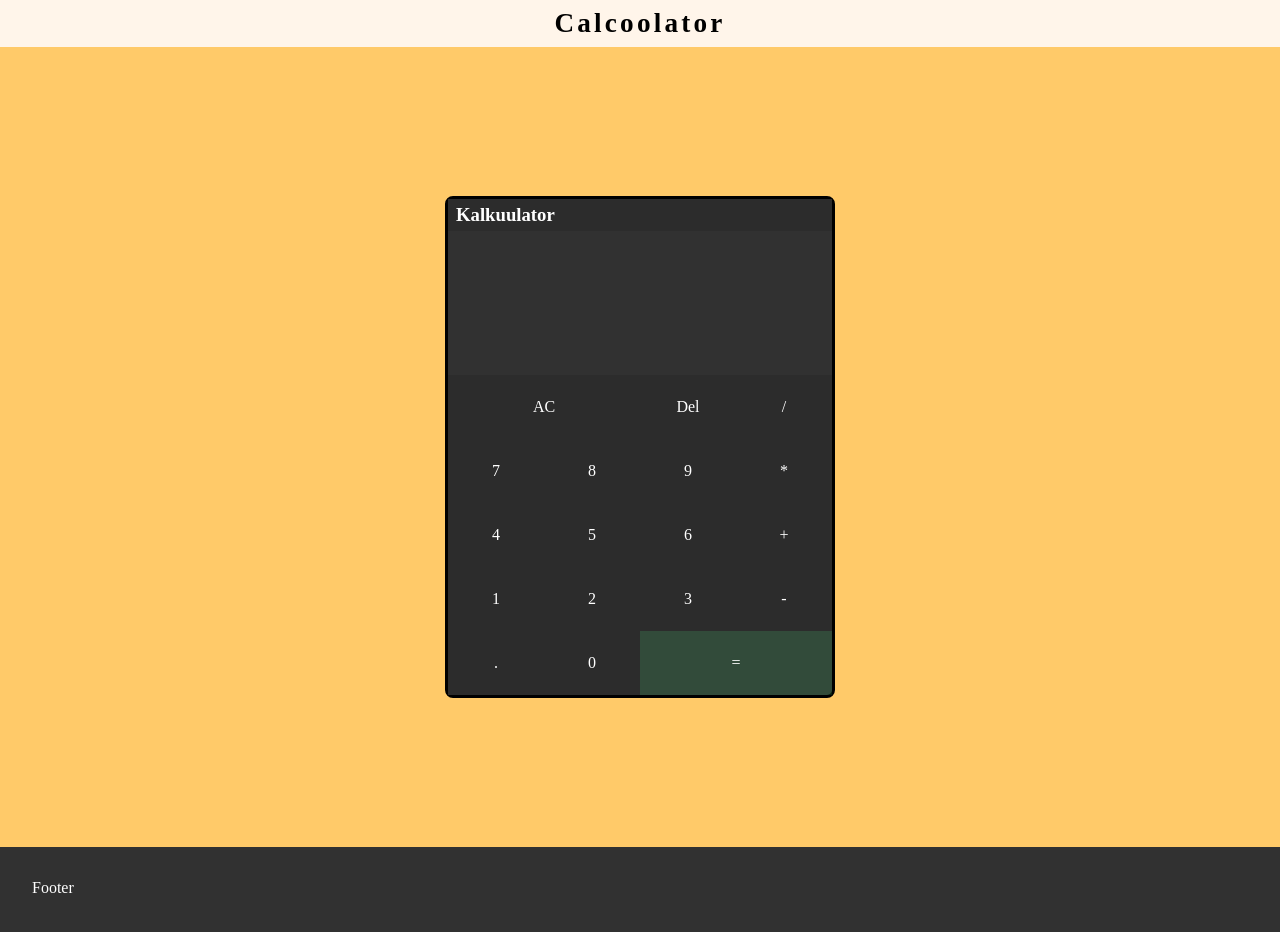
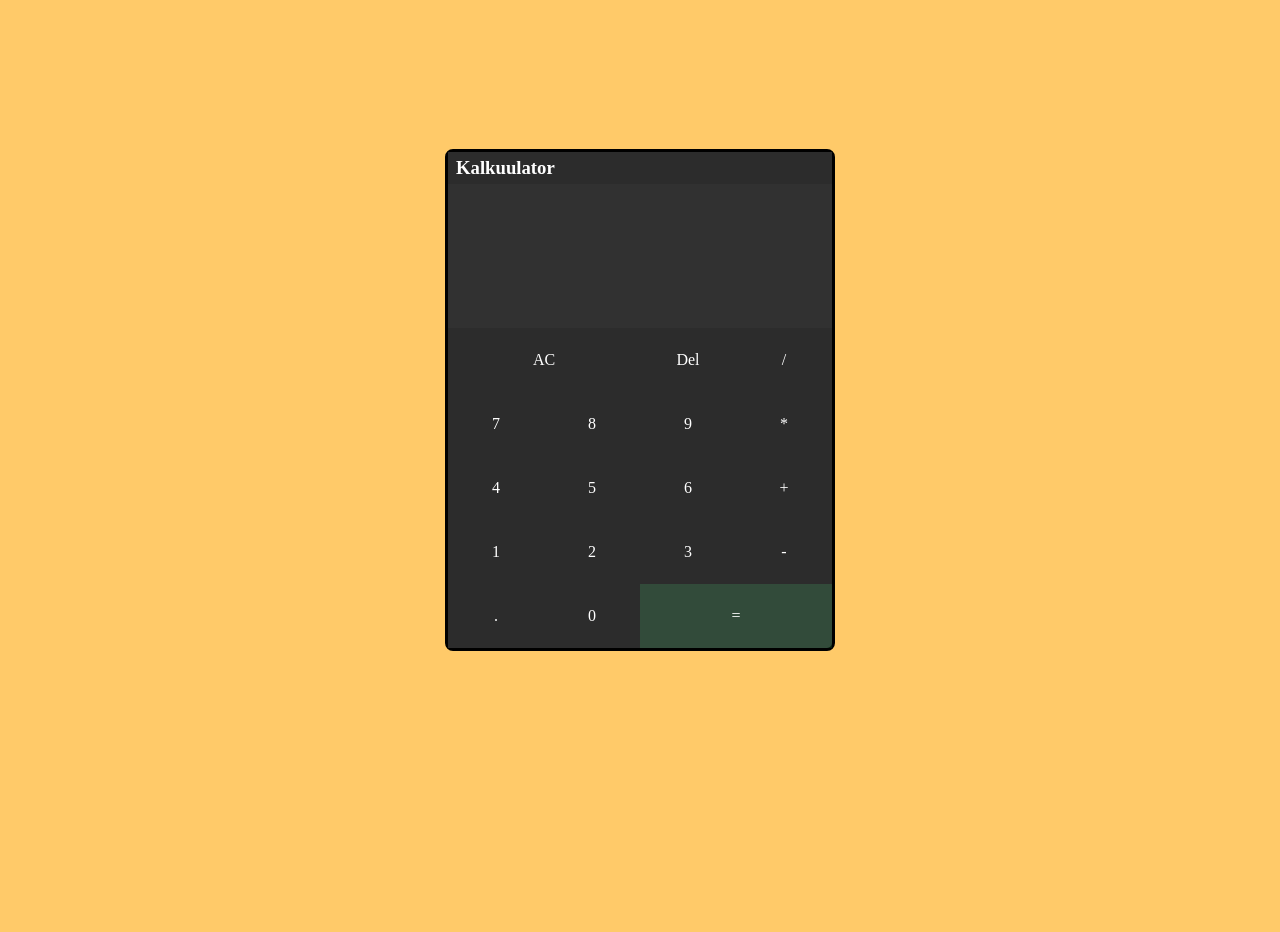
Before and after one commit to knaappz/programy_nauka, a React (Vite) app: page / in a window 1280 px wide. Shown: the top 932 px of the page. After the commit the page ends 800 px from the top, so only its background shows below. Built offline with nearby package versions, Linux system fonts and the light colour scheme; a web font is replaced by a local one.

Commit message:
Fix a bug with floating point and web name

```diff
--- a/src/App.jsx
+++ b/src/App.jsx
@@ -7,9 +7,7 @@ function App() {
 
   return (
     <>
-      <Header/>
       <MainContent/>
-      <Footer/>
     </>
   )
 }
--- a/src/components/Header/Header.jsx
+++ b/src/components/Header/Header.jsx
@@ -3,7 +3,7 @@ import './Header.css'
 function Header() {
     return (
       <section id='header'>
-        <h1>Calcoolator</h1>
+        <h1>Kalkuulator</h1>
       </section>
 
 
```
